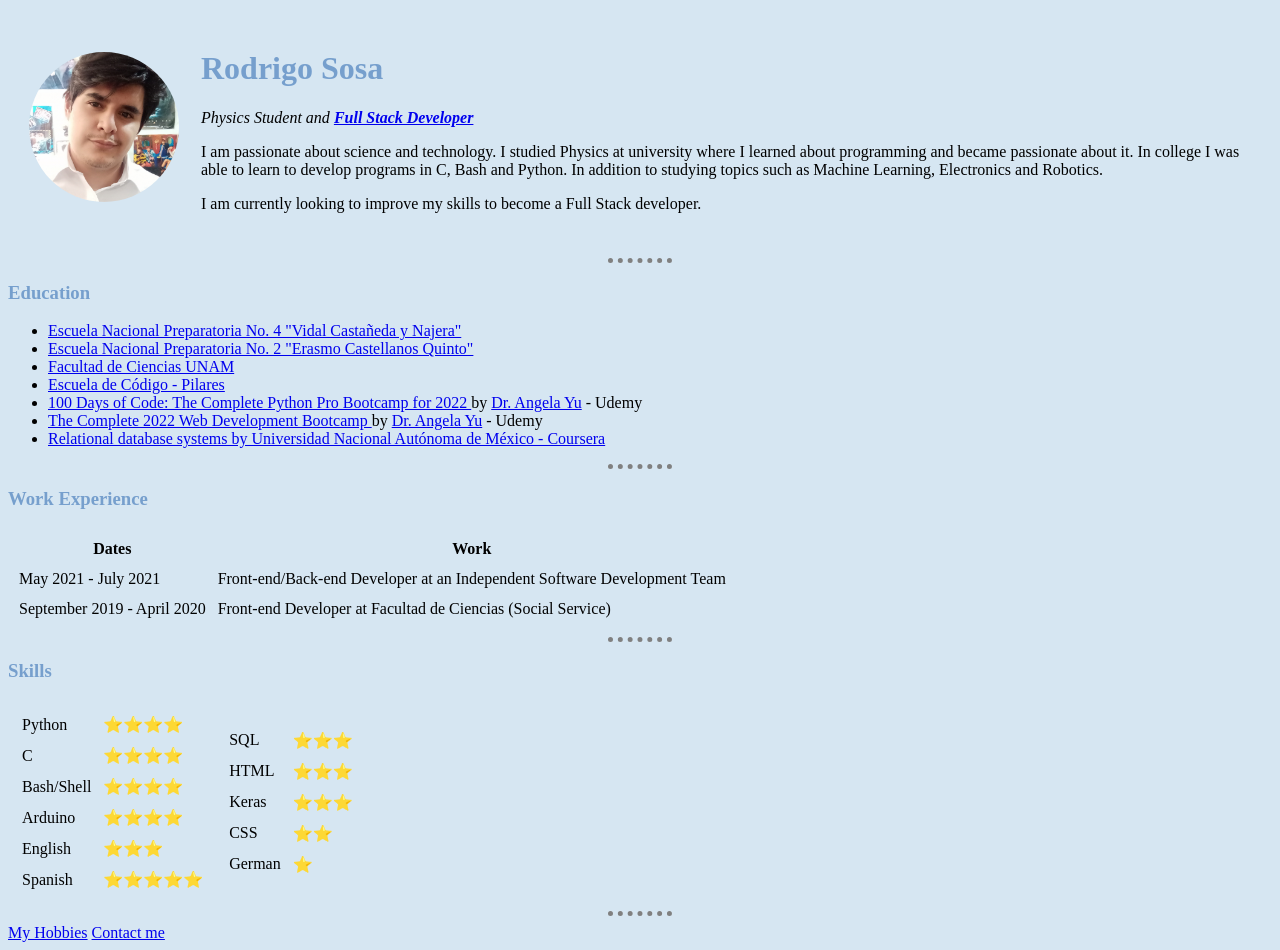
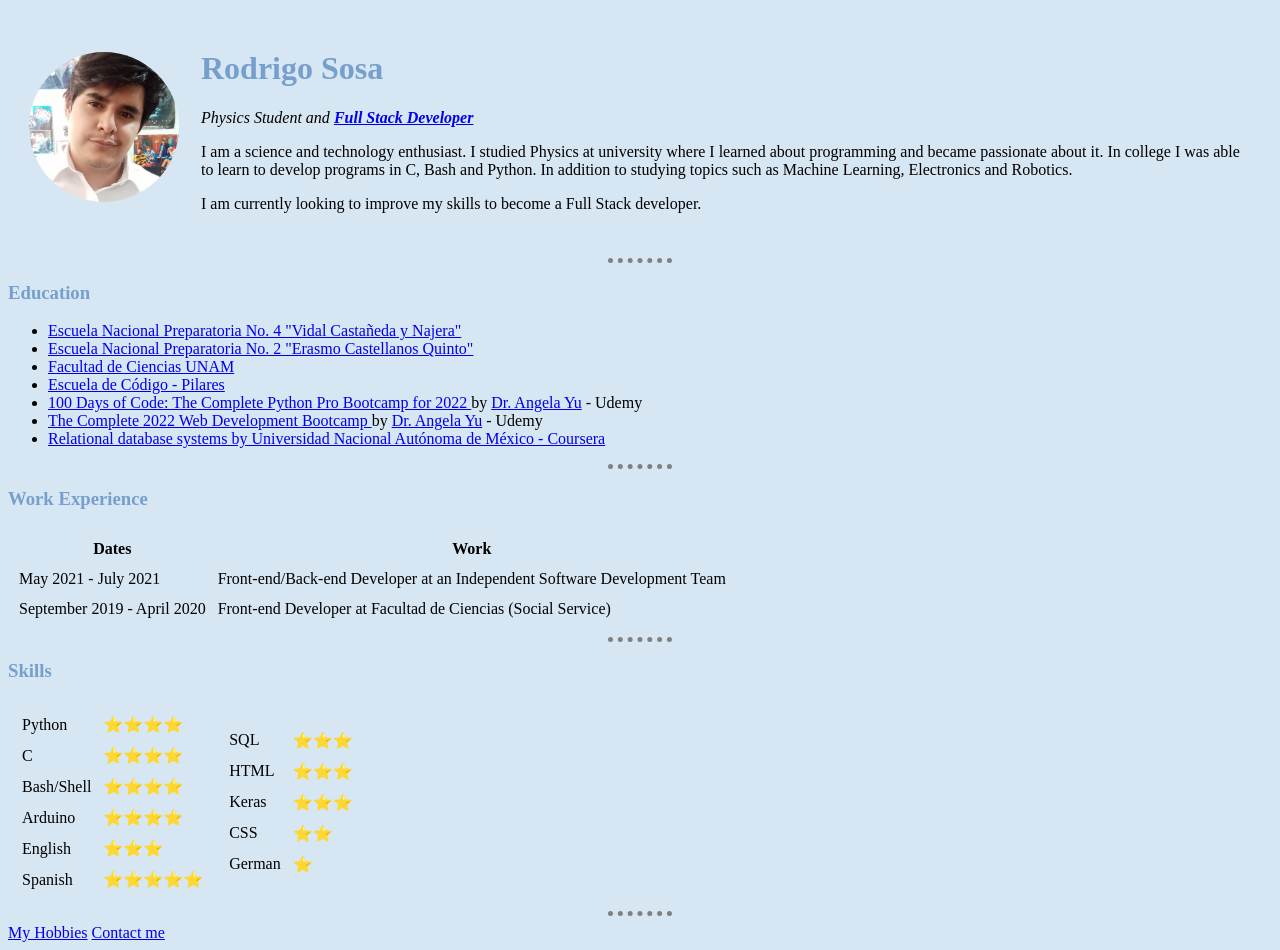
Before and after one commit to RodrigoFSosa/cv, a plain HTML site: page index.html in a window 1280 px wide. Drawn offline with Linux system fonts and the light colour scheme.

Commit message:
Update index.html

```diff
--- a/index.html
+++ b/index.html
@@ -13,7 +13,7 @@
 	        <td><img class="profile" src="20220611_154442.jpg" alt="Rodrigo profile picture" width="150"></td>
 	        <td><h1>Rodrigo Sosa</h1>
             <p><em>Physics Student and <strong><a href="https://github.com/RodrigoFSosa">Full Stack Developer</a></strong></em></p>
-	          <p>I am passionate about science and technology.
+	          <p>I am a science and technology enthusiast.
 		           I studied Physics at university where I learned about programming and became passionate about it.
 		           In college I was able to learn to develop programs in C, Bash and Python.
 		           In addition to studying topics such as Machine Learning, Electronics and Robotics.
```
